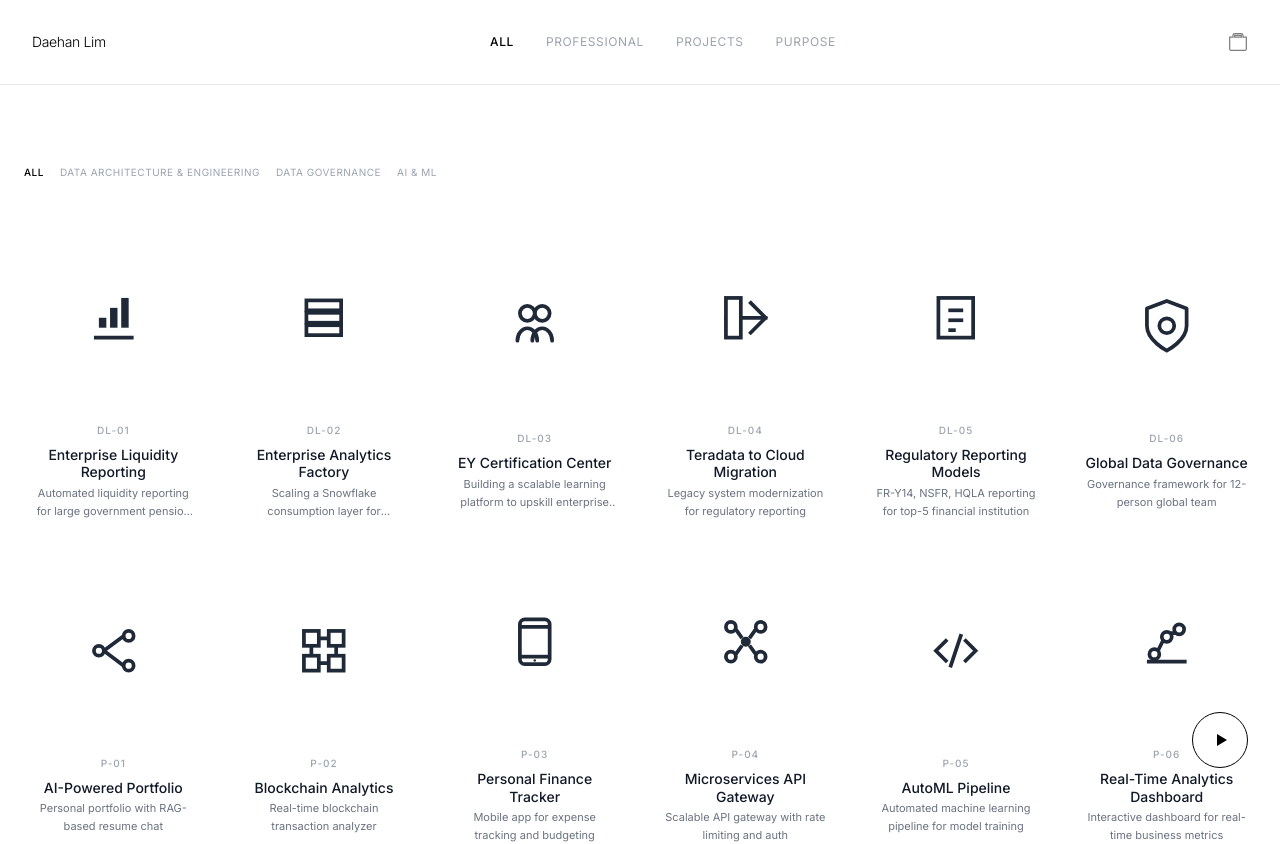
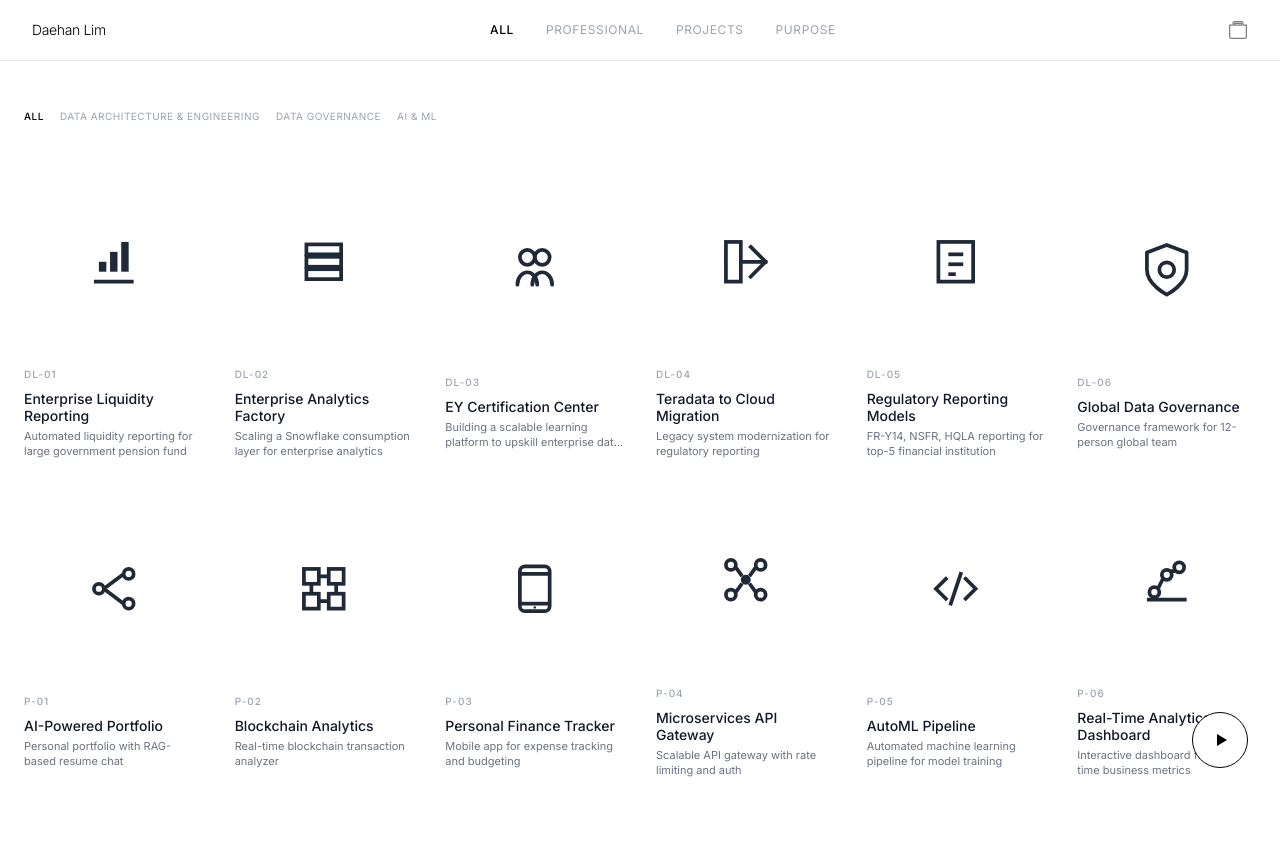
Before and after one commit to daehanlim-cpa/Portfolio, a Next.js app: page / in a window 1280 px wide. Shown: the top 844 px of the page. Built offline with nearby package versions, Linux system fonts and the light colour scheme.

Commit message:
Apply Yeezy-style minimalist spacing: left-align descriptions, reduce nav and page padding

```diff
--- a/app/page.tsx
+++ b/app/page.tsx
@@ -20,7 +20,7 @@ export default function HomePage() {
 
     return (
         <>
-            <div className="min-h-screen px-6 py-20">
+            <div className="min-h-screen px-6 py-12">
                 <div className="max-w-7xl mx-auto">
                     {/* Skill Filter - Smaller, Left-aligned */}
                     <div className="mb-12 flex justify-start">
@@ -30,8 +30,8 @@ export default function HomePage() {
                                     key={skill}
                                     onClick={() => setActiveSkill(skill)}
                                     className={`text-[10px] uppercase tracking-wider transition-colors ${activeSkill === skill
-                                            ? "text-black font-medium"
-                                            : "text-gray-400 hover:text-black"
+                                        ? "text-black font-medium"
+                                        : "text-gray-400 hover:text-black"
                                         }`}
                                 >
                                     {skill}
--- a/components/CategoryNav.tsx
+++ b/components/CategoryNav.tsx
@@ -23,7 +23,7 @@ export default function CategoryNav() {
     return (
         <>
             <nav className="sticky top-0 z-50 bg-white border-b border-gray-200">
-                <div className="px-8 py-6">
+                <div className="px-8 py-3">
                     <div className="flex items-center justify-between">
                         {/* Left - Name */}
                         <Link href="/" className="text-sm font-light tracking-tight">
--- a/components/ProjectCard.tsx
+++ b/components/ProjectCard.tsx
@@ -29,7 +29,7 @@ export default function ProjectCard({ project, onClick, isEmphasized = true }: P
             </div>
 
             {/* Code Label */}
-            <div className="text-center mt-2 px-2">
+            <div className="text-left mt-2">
                 <p className={`text-[10px] uppercase tracking-widest transition-colors mb-2 ${isEmphasized
                     ? "text-gray-400 font-medium group-hover:text-black"
                     : "text-gray-300"
@@ -42,7 +42,7 @@ export default function ProjectCard({ project, onClick, isEmphasized = true }: P
                     }`}>
                     {project.title}
                 </h3>
-                <p className={`text-[11px] leading-relaxed transition-colors line-clamp-2 ${isEmphasized
+                <p className={`text-[11px] leading-snug transition-colors line-clamp-2 ${isEmphasized
                     ? "text-gray-500"
                     : "text-gray-300"
                     }`}>
```
Lines whose indentation alone changed are shown as unchanged.
